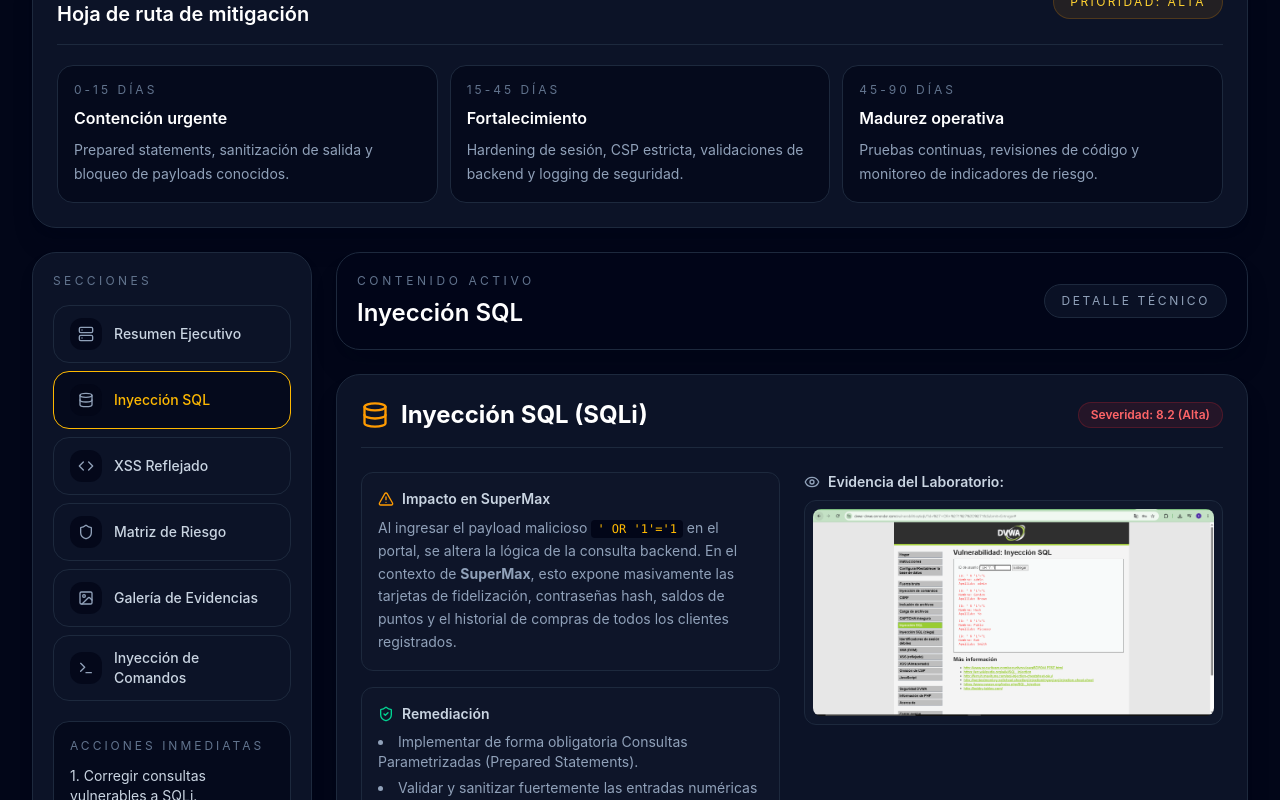
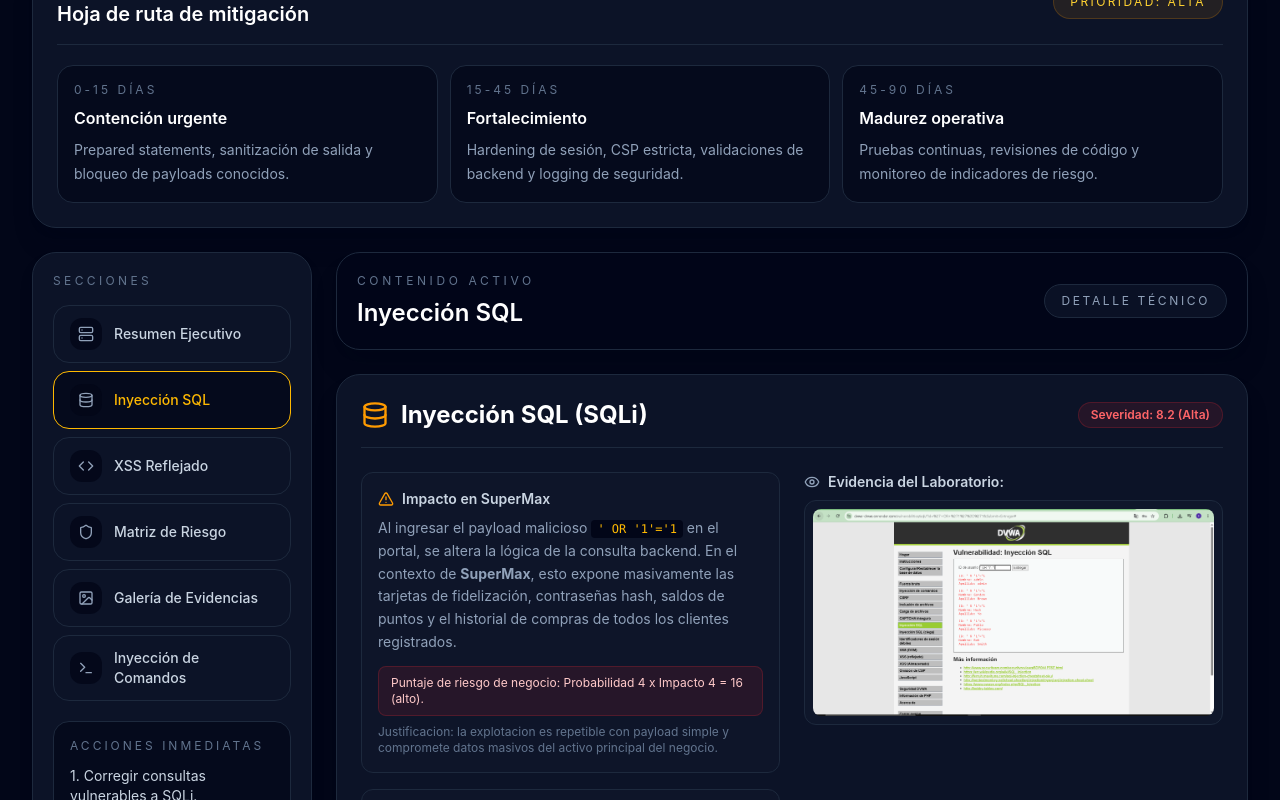
Before and after one commit to squellaa/auditoria_oliseb, a React (Vite) app: page / in a window 1280 px wide. Both pictures are taken after a click on the button "Inyección SQL". Shown: the part 602-1402 px from the top of the page. Built offline with nearby package versions, Linux system fonts and the light colour scheme.

Commit message:
Alinea componentes a rubrica 3A: prevencion y mitigacion con marcos

```diff
--- a/src/components/Comandos.jsx
+++ b/src/components/Comandos.jsx
@@ -1,6 +1,10 @@
 import { Terminal } from 'lucide-react';
 
 const Comandos = () => {
+  const probability = 4;
+  const impact = 5;
+  const riskScore = probability * impact;
+
   return (
     <section className="space-y-6">
       <div className="rounded-3xl border border-slate-800/80 bg-slate-950/60 p-8 shadow-xl shadow-slate-950/20">
@@ -36,16 +40,28 @@
           <h3 className="text-xl font-semibold text-slate-100">Impacto</h3>
           <p className="mt-4">Control del servidor, exfiltración de datos y compromiso de la infraestructura del portal.</p>
           <p className="mt-3 text-sm text-slate-500">CVSS 3.1: 9.8 (Crítica)</p>
+          <p className="mt-3 rounded-lg border border-red-500/20 bg-red-500/10 px-3 py-2 text-xs text-red-200">
+            Puntaje de riesgo de negocio: Probabilidad {probability} x Impacto {impact} = {riskScore} (critico).
+          </p>
+          <p className="mt-2 text-xs text-slate-500">
+            Justificacion: el ataque compromete el servidor base y habilita lectura de archivos del sistema con impacto transversal en confidencialidad, integridad y disponibilidad.
+          </p>
         </div>
       </div>
 
       <div className="rounded-3xl border border-slate-800/80 bg-slate-950/60 p-6 text-slate-400 shadow-xl shadow-slate-950/20">
-        <h3 className="text-xl font-semibold text-slate-100">Mitigación</h3>
+        <h3 className="text-xl font-semibold text-slate-100">Politica de prevencion (3.1.4)</h3>
         <ul className="mt-4 list-disc space-y-2 pl-5 text-slate-400">
           <li>Evitar la ejecución de comandos del sistema con datos de usuario.</li>
           <li>Usar APIs seguras de alto nivel en lugar de `exec` o `shell`.</li>
           <li>Implementar listas blancas y ejecutar procesos como un usuario con mínimos privilegios.</li>
         </ul>
+        <h4 className="mt-5 text-base font-semibold text-slate-100">Control de mitigacion (3.1.5)</h4>
+        <ul className="mt-3 list-disc space-y-2 pl-5 text-slate-400">
+          <li>Aislar el servicio en contenedor sin acceso directo al sistema operativo anfitrion.</li>
+          <li>Monitorear ejecucion de comandos anormales con alertas de seguridad en servidor.</li>
+        </ul>
+        <p className="mt-3 text-xs text-slate-500">Marco de referencia: OWASP Top 10 A03, OWASP ASVS V10, NIST SP 800-53 SI-4 e IR-4.</p>
       </div>
     </section>
   );
--- a/src/components/InyeccionSQL.jsx
+++ b/src/components/InyeccionSQL.jsx
@@ -2,6 +2,10 @@
 import { Database, Eye, ShieldCheck, AlertTriangle } from 'lucide-react';
 
 export default function InyeccionSQL() {
+  const probability = 4;
+  const impact = 4;
+  const riskScore = probability * impact;
+
   return (
     <div className="space-y-6">
       <div className="flex justify-between items-center border-b border-slate-800 pb-4">
@@ -22,16 +26,28 @@
             <p className="text-sm text-slate-400 leading-relaxed">
               Al ingresar el payload malicioso <code className="bg-slate-950 px-1.5 py-0.5 rounded text-amber-400 text-xs">' OR '1'='1</code> en el portal, se altera la lógica de la consulta backend. En el contexto de <strong>SuperMax</strong>, esto expone masivamente las tarjetas de fidelización, contraseñas hash, saldos de puntos y el historial de compras de todos los clientes registrados.
             </p>
+            <p className="mt-3 rounded-lg border border-red-500/20 bg-red-500/10 px-3 py-2 text-xs text-red-200">
+              Puntaje de riesgo de negocio: Probabilidad {probability} x Impacto {impact} = {riskScore} (alto).
+            </p>
+            <p className="mt-2 text-xs text-slate-500">
+              Justificacion: la explotacion es repetible con payload simple y compromete datos masivos del activo principal del negocio.
+            </p>
           </div>
 
           <div className="bg-slate-900/60 p-4 rounded-xl border border-slate-800">
             <h3 className="text-sm font-semibold text-slate-300 mb-2 flex items-center gap-2">
-              <ShieldCheck className="w-4 h-4 text-emerald-400" /> Remediación
+              <ShieldCheck className="w-4 h-4 text-emerald-400" /> Politica de prevencion (3.1.4)
             </h3>
             <ul className="text-sm text-slate-400 space-y-1.5 list-disc list-inside">
               <li>Implementar de forma obligatoria Consultas Parametrizadas (Prepared Statements).</li>
               <li>Validar y sanitizar fuertemente las entradas numéricas de los IDs de clientes.</li>
             </ul>
+            <h3 className="mt-4 text-sm font-semibold text-slate-300 mb-2">Control de mitigacion (3.1.5)</h3>
+            <ul className="text-sm text-slate-400 space-y-1.5 list-disc list-inside">
+              <li>Aplicar principio de minimo privilegio al usuario de base de datos y segmentar tablas sensibles.</li>
+              <li>Monitorear consultas anomalas y activar alertas por patrones de SQLi.</li>
+            </ul>
+            <p className="mt-3 text-xs text-slate-500">Marco de referencia: OWASP Top 10 A03, OWASP ASVS V5, NIST SP 800-53 SI-10.</p>
           </div>
         </div>
 
--- a/src/components/XSS.jsx
+++ b/src/components/XSS.jsx
@@ -1,6 +1,10 @@
 import { AlertTriangle } from 'lucide-react';
 
 const XSS = () => {
+  const probability = 3;
+  const impact = 3;
+  const riskScore = probability * impact;
+
   return (
     <section className="space-y-6">
       <div className="rounded-3xl border border-slate-800/80 bg-slate-950/60 p-8 shadow-xl shadow-slate-950/20">
@@ -36,6 +40,12 @@
           <h3 className="text-xl font-semibold text-slate-100">Impacto</h3>
           <p className="mt-4">Robo de credenciales, secuestro de sesión, manipulación de contenido y potencial acceso no autorizado a datos del cliente.</p>
           <p className="mt-3 text-sm text-slate-500">CVSS 3.1: 6.1 (Media)</p>
+          <p className="mt-3 rounded-lg border border-amber-500/20 bg-amber-500/10 px-3 py-2 text-xs text-amber-200">
+            Puntaje de riesgo de negocio: Probabilidad {probability} x Impacto {impact} = {riskScore} (medio).
+          </p>
+          <p className="mt-2 text-xs text-slate-500">
+            Justificacion: requiere que la victima abra un enlace manipulado, pero puede secuestrar sesion y afectar cuentas de fidelizacion.
+          </p>
         </div>
       </div>
 
@@ -56,12 +66,18 @@
       </div>
 
       <div className="rounded-3xl border border-slate-800/80 bg-slate-950/60 p-6 text-slate-400 shadow-xl shadow-slate-950/20">
-        <h3 className="text-xl font-semibold text-slate-100">Mitigación</h3>
+        <h3 className="text-xl font-semibold text-slate-100">Politica de prevencion (3.1.4)</h3>
         <ul className="mt-4 list-disc space-y-2 pl-5 text-slate-400">
           <li>Escapar o codificar toda salida de datos controlada por el usuario.</li>
           <li>Aplicar políticas CSP estrictas.</li>
           <li>Validar y sanitizar entradas antes de renderizarlas.</li>
         </ul>
+        <h4 className="mt-5 text-base font-semibold text-slate-100">Control de mitigacion (3.1.5)</h4>
+        <ul className="mt-3 list-disc space-y-2 pl-5 text-slate-400">
+          <li>Configurar cookies de sesion con HttpOnly, Secure y SameSite.</li>
+          <li>Monitorear eventos de secuestro de sesion y accesos anormales.</li>
+        </ul>
+        <p className="mt-3 text-xs text-slate-500">Marco de referencia: OWASP Top 10 A03, OWASP ASVS V5/V14, NIST SP 800-53 AU-6 y SI-10.</p>
       </div>
     </section>
   );
```
